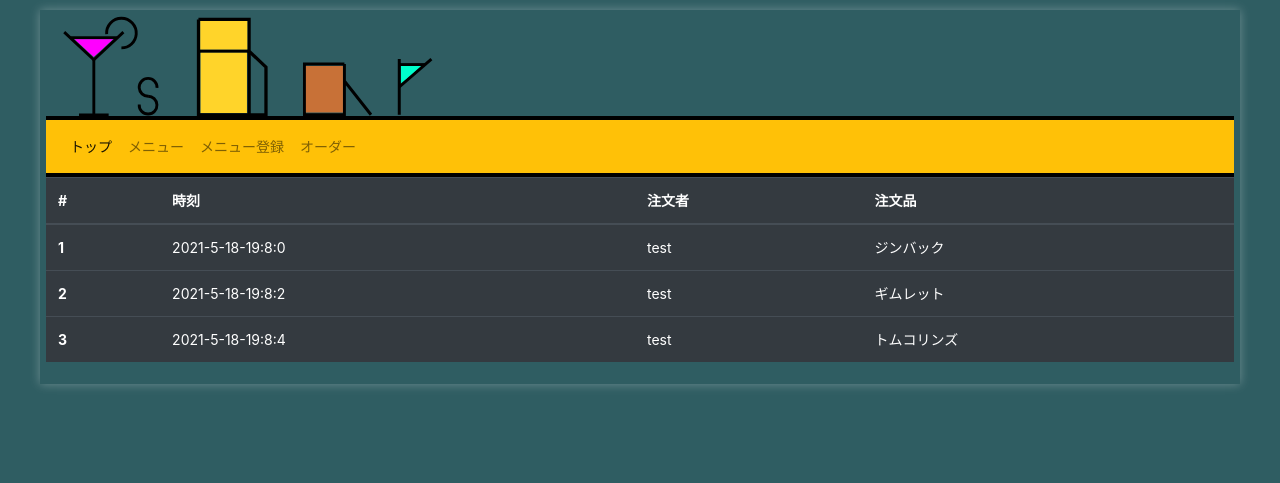
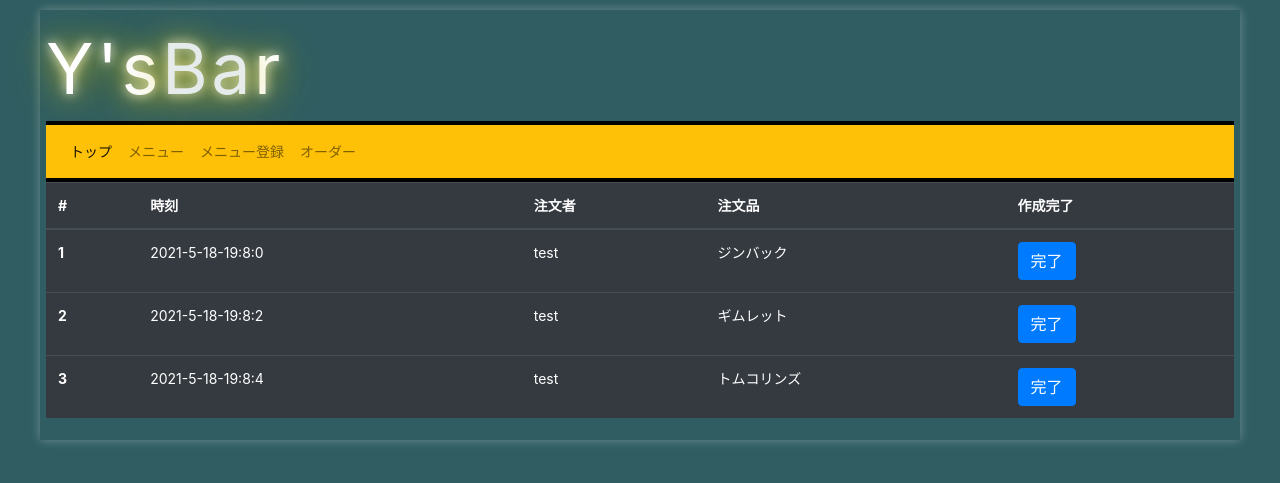
Before and after one commit to yusei88/YsBar_python, a Flask app: page /order in a window 1280 px wide. Shown: the top 483 px of the page. Run offline with Flask 2, Linux system fonts and the light colour scheme; data comes from the database, SQL or seed files in the repository; both versions use the stored data as it was after the commit; some libraries are stand-ins or nearby versions; some web fonts are replaced.

Commit message:
ロゴ修正、オーダー削除機能追加

```diff
--- a/app.py
+++ b/app.py
@@ -133,12 +133,17 @@ def order_get():
 
 @app.route('/order_list',methods=['POST'])
 def order_list_post():
-    #送信されたオーダーをDBに登録
-    order=request.form.get('order')
-    order_date=request.form.get('date')
     session = sessionmaker(bind=engine)()#db用のsessionの作成
-    new_order = Order(date=order_date,menu=order,user="test")#インスタンス作成
-    session.add(new_order)#追加
+    func = request.form.get('func')
+    if (func == "ADD"):
+        #送信されたオーダーをDBに登録
+        order=request.form.get('order')
+        order_date=request.form.get('date')
+        new_order = Order(date=order_date,menu=order,user="test")#インスタンス作成
+        session.add(new_order)#追加
+    elif(func == "DELETE"):
+        order = session.query(Order).filter_by(id=request.form.get('id')).one()#抽出
+        session.delete(order)
     session.commit()#コミット
     session.close()#sessionの解放
     return Response('OK')
--- a/static/style.css
+++ b/static/style.css
@@ -83,3 +83,48 @@ hr{
     font-size: 25px;
     font-family:'Train One', cursive;
 }
+.neon {
+    display: inline-block;
+    color: #fff;
+    letter-spacing: .05em;
+    font-size: 5em;
+    text-shadow: 0 1px 30px #fbe416, 0 0 12px #fff, 2px 5px 60px #998b0a;
+}
+.neon > span {
+    -webkit-animation: blink 3s infinite alternate;
+    animation: blink 3s infinite alternate;
+}
+@-webkit-keyframes blink {
+40% {
+    opacity: .85;
+}
+42% {
+    opacity: .4;
+}
+43% {
+    opacity: .85;
+}
+45% {
+    opacity: .4;
+}
+46% {
+    opacity: .85;
+}
+}
+@keyframes blink {
+40% {
+    opacity: .85;
+}
+42% {
+    opacity: .4;
+}
+43% {
+    opacity: .85;
+}
+45% {
+    opacity: .4;
+}
+46% {
+    opacity: .85;
+}
+}
--- a/templates/base.html
+++ b/templates/base.html
@@ -12,27 +12,7 @@
     <div class="container">
     <header>
         <a href="/">
-            <svg xmlns="http://www.w3.org/2000/svg" width="400" height="100" viewBox="0 0 105.83 26.46" version="1.1" id="top_logo">
-                <g id="layer1">
-                  <path d="M4.82 4.26l7.83 7.3 7.83-7.3" id="path12" fill="none" stroke="#000" stroke-width=".76" stroke-linecap="butt" stroke-linejoin="miter" stroke-opacity="1"/>
-                  <path d="M12.65 11.56v14.6H8.73h7.84" id="path14" fill="none" stroke="#000" stroke-width=".76" stroke-linecap="butt" stroke-linejoin="miter" stroke-opacity="1"/>
-                  <path d="M40.35.9v25.24H58.2V13.52l-4.47-4.2h-13.4 13.4V.9h-13.4" id="path16" fill="none" stroke="#000" stroke-width=".87" stroke-linecap="butt" stroke-linejoin="miter" stroke-opacity="1"/>
-                  <path d="M78.95 12.7H68.39v13.44h10.56V12.7v4.48l7.04 8.96" id="path18" fill="none" stroke="#000" stroke-width=".79" stroke-linecap="butt" stroke-linejoin="miter" stroke-opacity="1"/>
-                  <path d="M93.47 11.38v14.76" id="path26" fill="none" stroke="#000" stroke-width=".79" stroke-linecap="butt" stroke-linejoin="miter" stroke-opacity="1"/>
-                  <path d="M93.47 18.76l8.5-7.38" id="path28" fill="none" stroke="#000" stroke-width=".79" stroke-linecap="butt" stroke-linejoin="miter" stroke-opacity="1"/>
-                  <path d="M16.04 4.79a3.98 3.98 0 011.04-2.96A3.98 3.98 0 0119.95.6c1.08 0 2.14.46 2.87 1.24a3.98 3.98 0 011.05 2.96 3.97 3.97 0 01-1.24 2.6 3.97 3.97 0 01-2.68 1.05" id="path34" fill="none" stroke="#000" stroke-width=".76" stroke-linecap="butt" stroke-linejoin="miter" stroke-opacity="1"/>
-                  <path d="M24.66 23.42c-.04.65.19 1.3.63 1.78.44.47 1.08.74 1.72.74.64 0 1.28-.27 1.72-.74a2.38 2.38 0 00-.12-3.33 2.38 2.38 0 00-1.6-.64" id="path58" fill="none" stroke="#000" stroke-width=".76" stroke-linecap="butt" stroke-linejoin="miter" stroke-opacity="1"/>
-                  <path d="M29.36 19.04c.05-.64-.19-1.3-.63-1.77a2.39 2.39 0 00-1.72-.75c-.64 0-1.28.28-1.72.75a2.39 2.39 0 00-.63 1.77c.04.6.31 1.16.74 1.56.44.4 1.02.63 1.61.63" id="path62" fill="none" stroke="#000" stroke-width=".76" stroke-linecap="butt" stroke-linejoin="miter" stroke-opacity="1"/>
-                  <path d="M6.39 5.72h12.53" id="path66" fill="none" stroke="#000" stroke-width=".76" stroke-linecap="butt" stroke-linejoin="miter" stroke-opacity="1"/>
-                  <path d="M40.82 5.1V1.32h12.44v7.55H40.82z" id="path74" fill="#ffd42a" stroke-width=".04"/>
-                  <path d="M53.74 9.31v16.83" id="path76" fill="none" stroke="#000" stroke-width=".87" stroke-linecap="butt" stroke-linejoin="miter" stroke-opacity="1"/>
-                  <path d="M40.9 17.7V9.73h12.27v15.93H40.9z" id="path80" fill="#ffd42a" stroke-width=".15"/>
-                  <path d="M10.05 8.47L7.54 6.12h10.2l-2.51 2.35a63.5 63.5 0 01-2.59 2.34c-.04 0-1.2-1.05-2.59-2.34z" id="path82" fill="#f0f" stroke-width=".14"/>
-                  <path d="M68.76 19.39v-6.16h9.8v12.32h-9.8z" id="path84" fill="#c87137" stroke-width=".14"/>
-                  <path d="M93.47 12.86h6.8" id="path86" fill="none" stroke="#000" stroke-width=".79" stroke-linecap="butt" stroke-linejoin="miter" stroke-opacity="1"/>
-                  <path d="M93.93 15.52v-2.3h5.29l-2.64 2.3a491.95 491.95 0 01-2.64 2.29l-.01-2.3z" id="path88" fill="#0fc" stroke-width=".04"/>
-                </g>
-            </svg>
+          <div class="neon">Y's<span>Ba</span>r</div>
         </a>
         <hr>
         <nav class="navbar navbar-expand-lg navbar-light bg-warning sticky-top">
--- a/templates/order.html
+++ b/templates/order.html
@@ -8,6 +8,7 @@
             <th scope="col">時刻</th>
             <th scope="col">注文者</th>
             <th scope="col">注文品</th>
+            <th scope="col">作成完了</th>
           </tr>
         </thead>
         <tbody>
@@ -17,9 +18,33 @@
                 <td>{{item.date}}</td>
                 <td>{{item.user}}</td>
                 <td>{{item.menu}}</td>
+                <td><button class='btn_finish btn btn-primary' id='{{item.id}}'>完了</button></td>
             </tr>
             {% endfor %}
         </tbody>
       </table>
 </div>
+<script type="text/javascript">
+window.onload = function(){
+  /** jQueryの処理 */
+  $('.btn_finish').click(function(){
+    var order_id = $(this).attr('id');
+    $.ajax({
+      type:'POST',
+      url:'/order_list',
+      data:{
+        func:"DELETE",
+        id:order_id
+      },
+      success:function(){
+        console.log('削除成功')
+        alert('オーダー : '+order_id+' を完了しました。');
+      },
+      error:function(){
+        console.log('削除失敗');
+      }
+    });
+  });
+}
+</script>
 {% endblock %}
```
Also changed, not shown: templates/menu.html (+6 -2 lines), README.md, ysbar.db.
